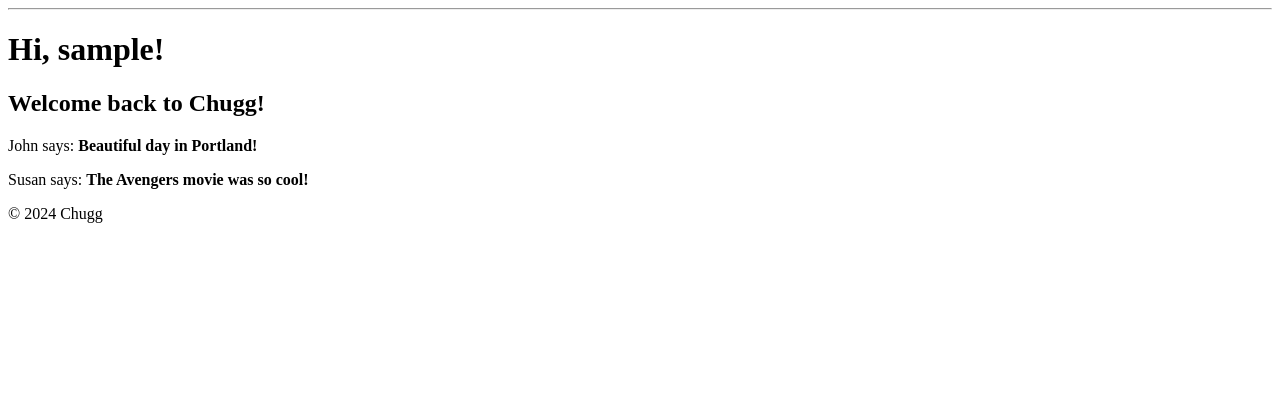
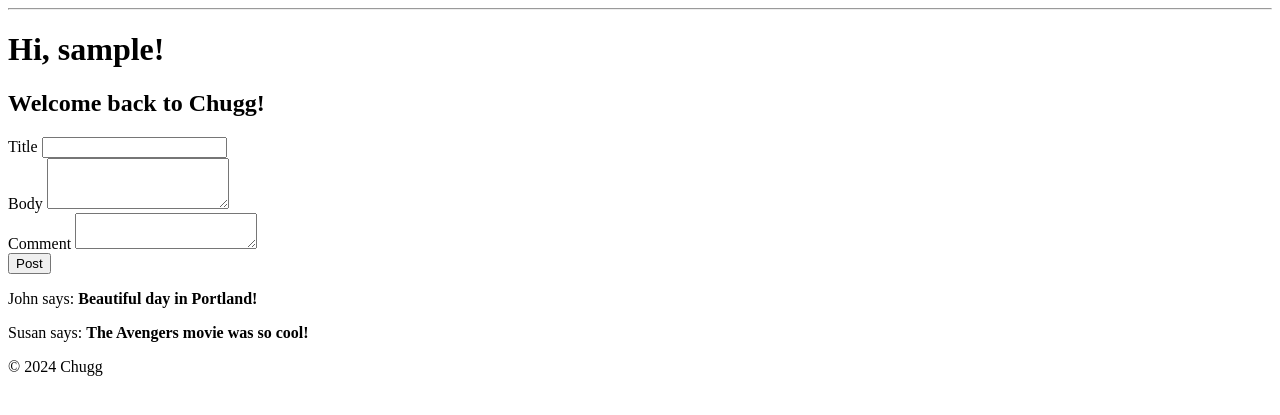
Before and after one commit to Radrados/agileProject, a Flask app: page / in a window 1280 px wide. Shown: the part 26-441 px from the top of the page. Run offline with Flask 3, Linux system fonts and the light colour scheme; the visitor is signed in with stand-in values (Sample User, id 1).

Commit message:
Form for post home.html
Adding posts to the database

```diff
--- a/app/templates/home.html
+++ b/app/templates/home.html
@@ -4,6 +4,24 @@
 {% block content %}
         <h1>Hi, {{ current_user.username }}!</h1>
         <h2>Welcome back to Chugg!</h2>
+
+        <form method="post" action="{{ url_for('create_post') }}">
+                <div>
+                        <label for="title">Title</label>
+                        <input type="text" id="title" name="title" required>
+                </div>
+                <div>
+                        <label for="body">Body</label>
+                        <textarea id="body" name="body" rows="3" required></textarea>
+
+                </div>
+                <div>
+                        <label for="comment">Comment</label>
+                        <textarea id="comment" name="comment" rows="2" required></textarea>
+                </div>
+                <button type="submit">Post</button>
+        </form>
+
         {% for post in posts %}
         <div><p>{{ post.author.username }} says: <b>{{ post.body }}</b></p></div>
         {% endfor %}
```
